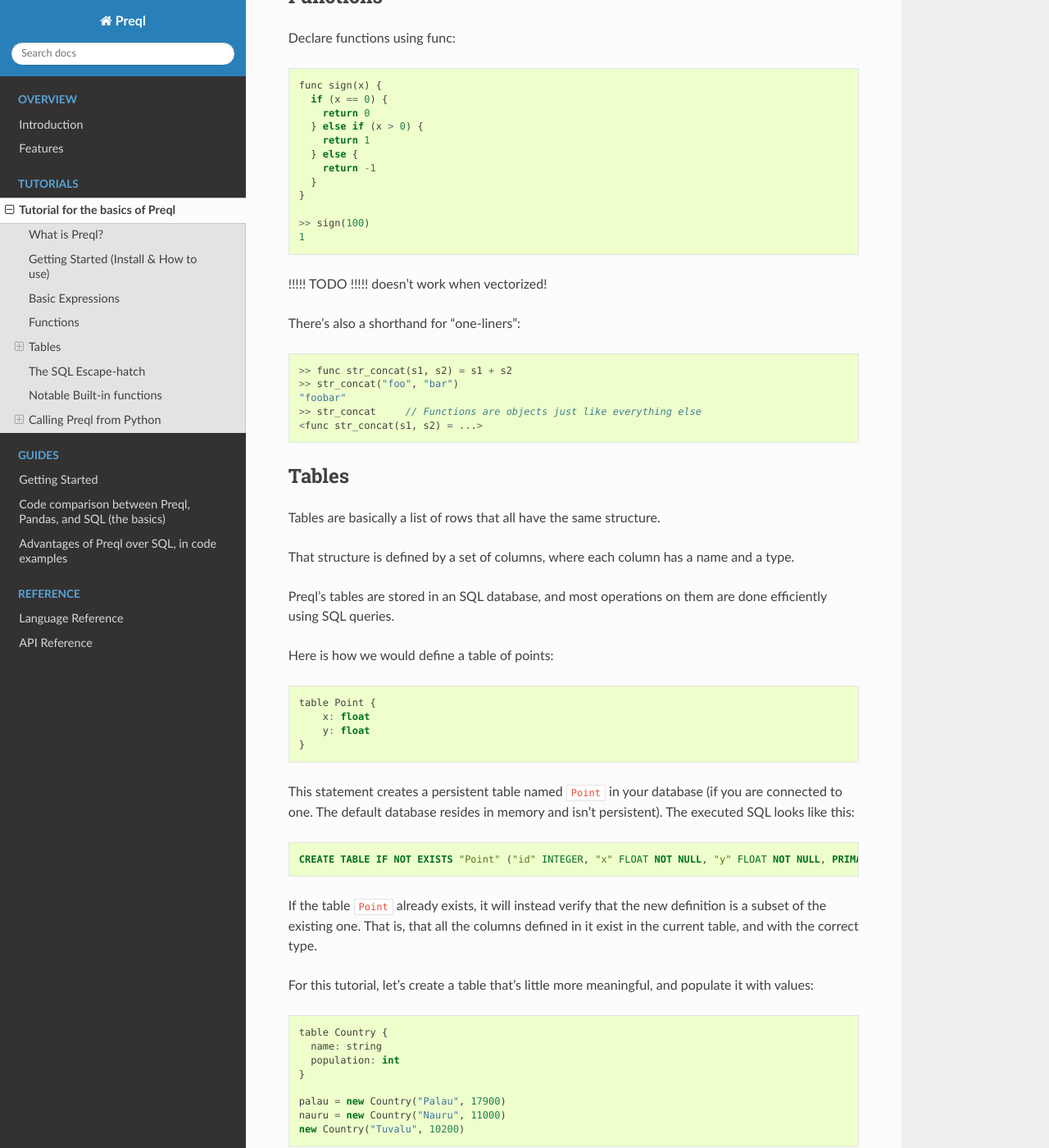
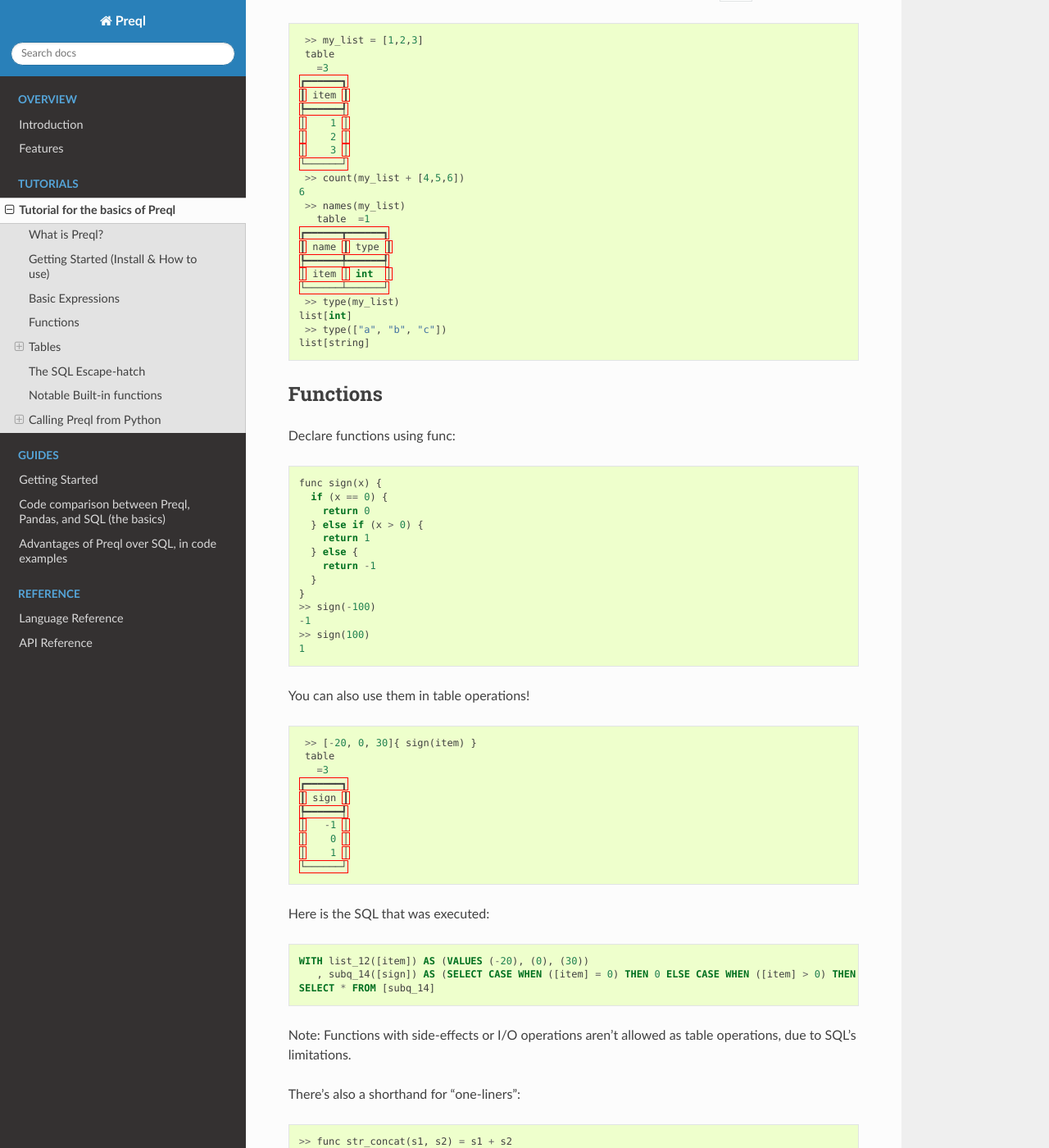
Before and after one commit to erezsh/Preql, a Sphinx documentation site: the page built from docs/tutorial.md, in a window 1280 px wide and 1400 px high, scrolled down 2530 px. Shown: the whole window at 82% size. Built offline with Sphinx 7.4.7 and the Read the Docs theme 2.0.0, drawn with Linux system fonts in a browser that asks for light colours; some of the changed text lies outside the part shown.

Commit message:
Fixed vectorized functions. Updated tutorial

````diff
--- a/docs/tutorial.md
+++ b/docs/tutorial.md
@@ -115,6 +115,34 @@
 type
 ```
 
+Preql also has lists, which are essentially a table with a single column called `item`:
+
+```javascript
+ >> my_list = [1,2,3]
+ table
+   =3
+┏━━━━━━┓
+┃ item ┃
+┡━━━━━━┩
+│    1 │
+│    2 │
+│    3 │
+└──────┘
+ >> count(my_list + [4,5,6])
+6
+ >> names(my_list)
+   table  =1
+┏━━━━━━┳━━━━━━┓
+┃ name ┃ type ┃
+┡━━━━━━╇━━━━━━┩
+│ item │ int  │
+└──────┴──────┘
+ >> type(my_list)
+list[int]
+ >> type(["a", "b", "c"])
+list[string]
+```
+
 ## Functions
 
 Declare functions using func:
@@ -129,12 +157,36 @@
     return -1
   }
 }
-
+>> sign(-100)
+-1
 >> sign(100)
 1
 ```
 
-!!!!! TODO  !!!!!  doesn't work when vectorized!
+You can also use them in table operations!
+
+```javascript
+ >> [-20, 0, 30]{ sign(item) }
+ table
+   =3
+┏━━━━━━┓
+┃ sign ┃
+┡━━━━━━┩
+│   -1 │
+│    0 │
+│    1 │
+└──────┘
+```
+
+Here is the SQL that was executed:
+
+```SQL
+WITH list_12([item]) AS (VALUES (-20), (0), (30))
+   , subq_14([sign]) AS (SELECT CASE WHEN ([item] = 0) THEN 0 ELSE CASE WHEN ([item] > 0) THEN 1 ELSE -1 END  END  AS [sign] FROM [list_12])
+SELECT * FROM [subq_14]
+```
+
+Note: Functions with side-effects or I/O operations aren't allowed as table operations, due to SQL's limitations.
 
 There's also a shorthand for "one-liners":
 
````
Also changed, not shown: 2 other files.
